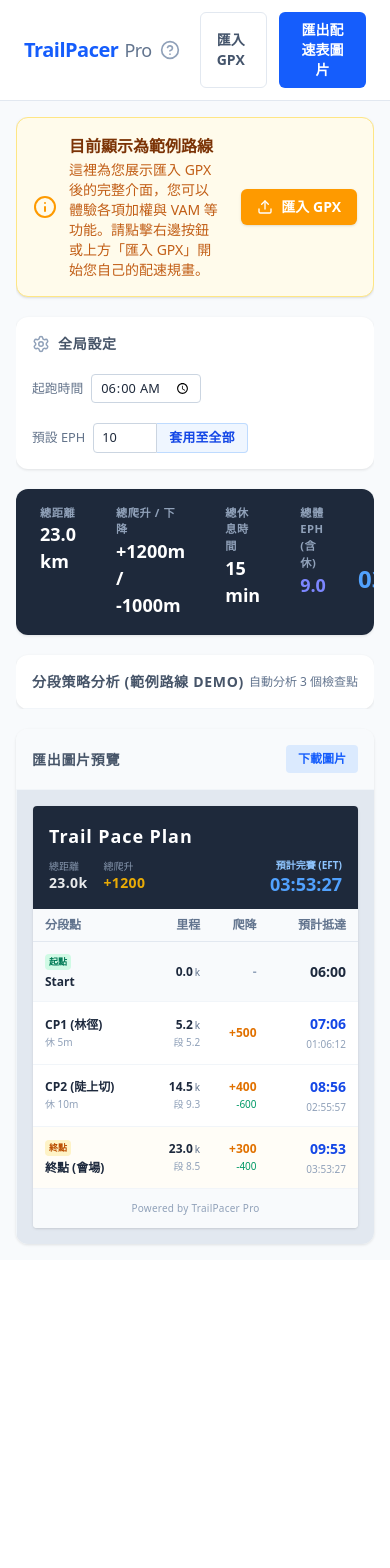
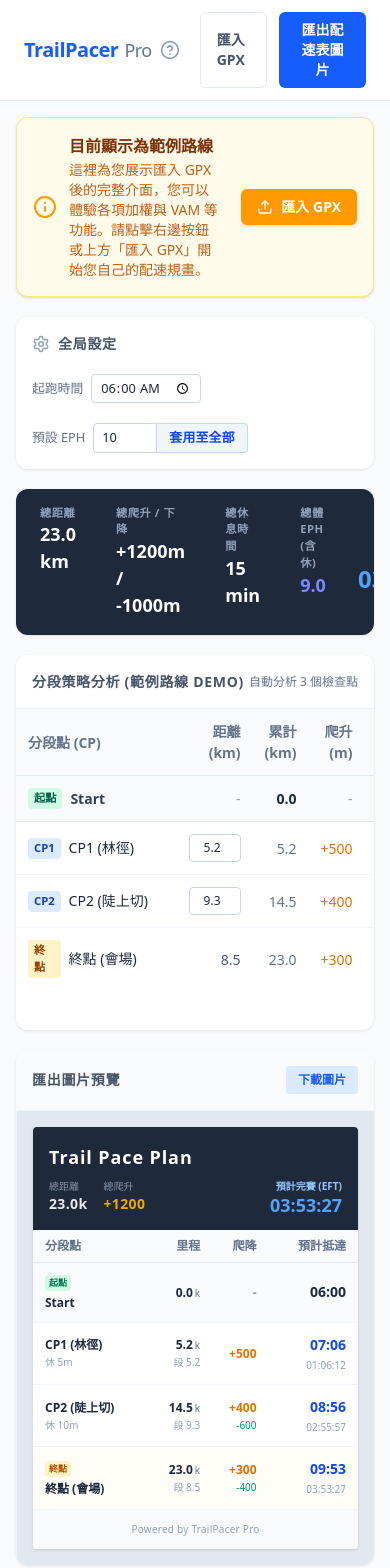
Before and after one commit to okdewnkw/Trail-Pace-Calculator, a React (Vite) app: page / in a window 390 px wide. Shown: the top 1568 px of the page. Before the commit the page ends 1260 px from the top, so only its background shows below. Built offline with nearby package versions, Linux system fonts and the light colour scheme.

Commit message:
Add files via upload

```diff
--- a/src/components/PaceCalculator.tsx
+++ b/src/components/PaceCalculator.tsx
@@ -242,7 +242,7 @@ export default function PaceCalculator() {
         </div>
       </header>
 
-      <main className="flex-grow max-w-[1400px] w-full mx-auto p-4 sm:p-5 grid grid-cols-1 xl:grid-cols-[1fr_400px] gap-5 items-start overflow-hidden">
+      <main className="flex-grow max-w-[1400px] w-full mx-auto p-4 sm:p-5 grid grid-cols-1 xl:grid-cols-[1fr_400px] gap-5 items-start xl:overflow-hidden">
         {!gpxData ? (
           <div className="col-span-1 lg:col-span-2 border-2 border-dashed border-slate-300 rounded-[12px] p-12 text-center bg-white flex flex-col items-center justify-center shadow-[0_1px_3px_rgba(0,0,0,0.1)] py-24">
             <Upload className="w-12 h-12 text-blue-500 mb-4" />
@@ -257,7 +257,7 @@ export default function PaceCalculator() {
         ) : (
           <>
             {/* Left Column */}
-            <div className="flex flex-col gap-5 h-full overflow-hidden">
+            <div className="flex flex-col gap-5 h-full xl:overflow-hidden">
               {isDemo && (
                 <div className="bg-amber-50 border border-amber-200 text-amber-800 rounded-[12px] p-4 flex gap-3 text-sm shrink-0 shadow-sm items-center">
                   <Info className="shrink-0 text-amber-500" size={24} />
@@ -345,7 +345,7 @@ export default function PaceCalculator() {
               )}
 
               {/* Segments Editor Table */}
-              <div className="bg-white rounded-[12px] shadow-[0_1px_3px_rgba(0,0,0,0.1)] flex flex-col flex-grow overflow-hidden">
+              <div className="bg-white rounded-[12px] shadow-[0_1px_3px_rgba(0,0,0,0.1)] flex flex-col flex-grow xl:overflow-hidden">
                 <div className="p-4 border-b border-[#F1F5F9] flex justify-between items-center shrink-0">
                   <div className="text-[0.875rem] font-bold uppercase tracking-[0.05em] text-[#475569]">
                     分段策略分析 {isDemo ? '(範例路線 DEMO)' : '(Based on GPX Waypoints)'}
@@ -354,8 +354,8 @@ export default function PaceCalculator() {
                     自動分析 {segments.length} 個檢查點
                   </div>
                 </div>
-                <div className="overflow-x-auto flex-grow h-0">
-                  <table className="w-full text-[0.875rem] text-left border-collapse">
+                <div className="overflow-x-auto flex-grow min-h-[300px] xl:min-h-0 xl:h-0 pb-10 xl:pb-0">
+                  <table className="w-full text-[0.875rem] text-left border-collapse min-w-[1000px]">
                     <thead className="bg-[#F8FAFC] text-[#64748B] font-semibold sticky top-0 z-10 border-b border-[#E2E8F0]">
                       <tr>
                         <th className="p-3">分段點 (CP)</th>
```
